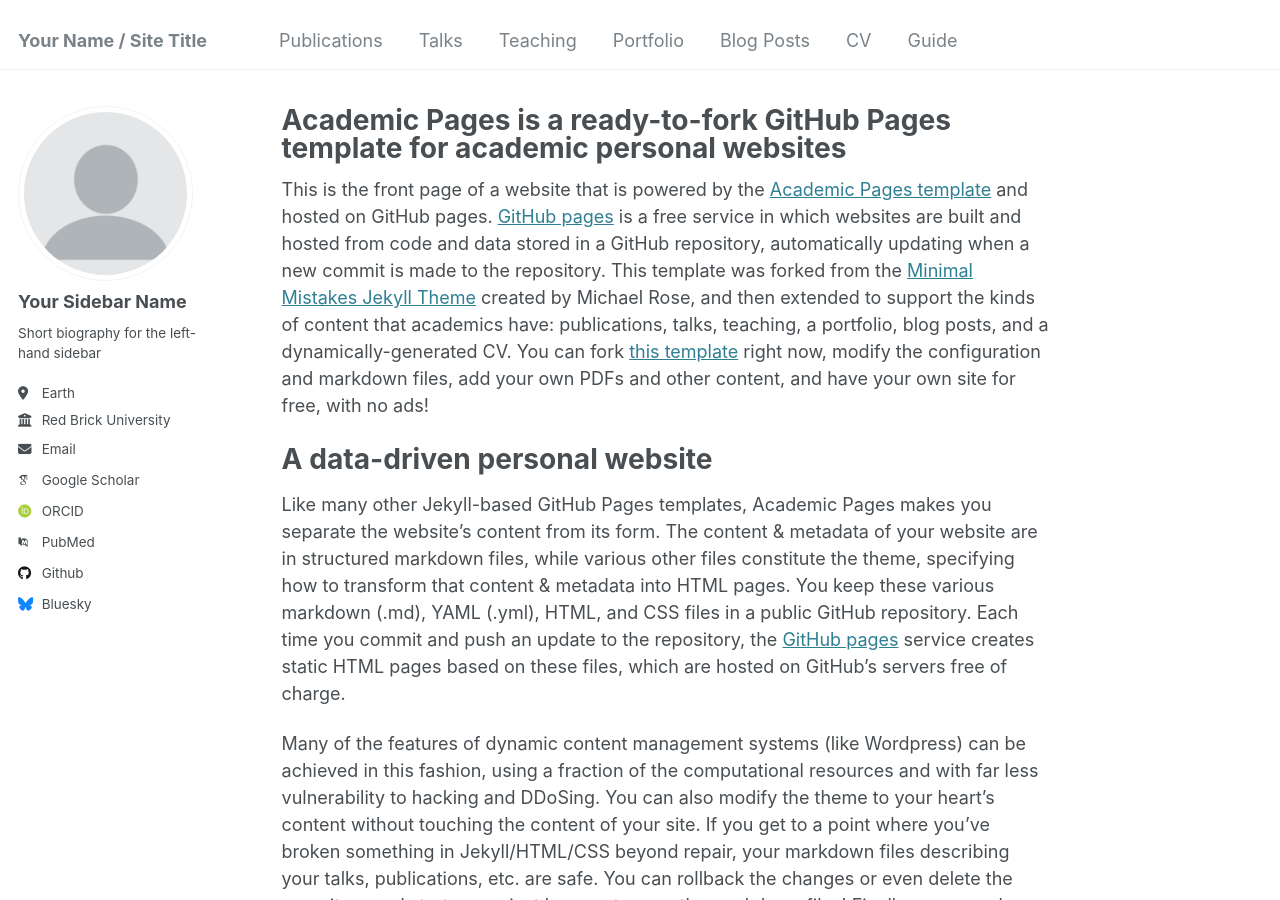
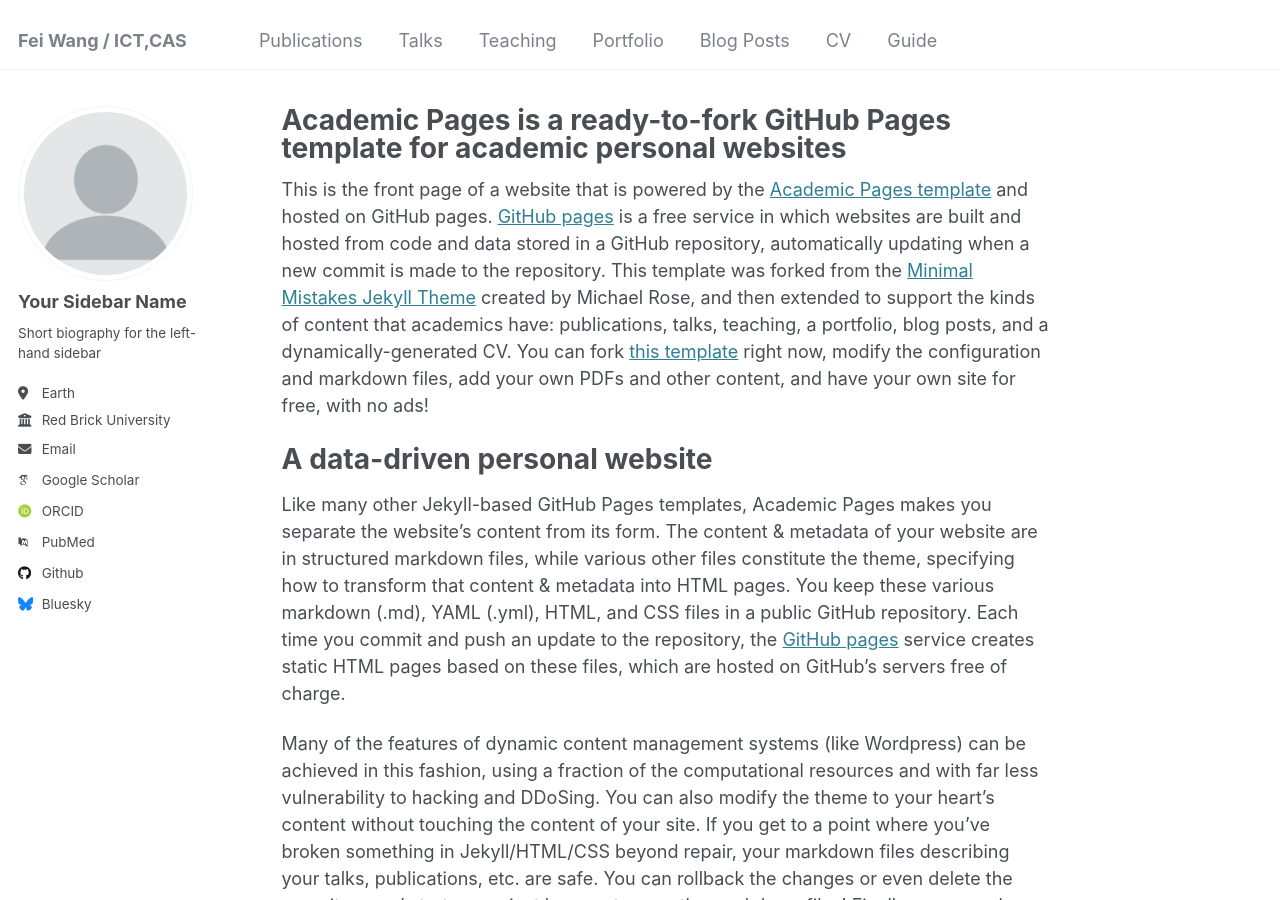
Before and after one commit to finleywang/GestaltCogTeam.github.io, a Jekyll site: the page built from _pages/about.md, in a window 1280 px wide and 900 px high. Built offline with Jekyll 4.4.1, drawn with Linux system fonts in a browser that asks for light colours; some web fonts are replaced.

Commit message:
Update _config.yml

```diff
--- a/_config.yml
+++ b/_config.yml
@@ -8,7 +8,7 @@
 
 # Basic Site Settings
 locale                   : "en-US"
-title                    : "Your Name / Site Title"
+title                    : "Fei Wang / ICT,CAS"
 title_separator          : "-"
 name                     : &name "Your Name"
 description              : &description "personal description"
```
